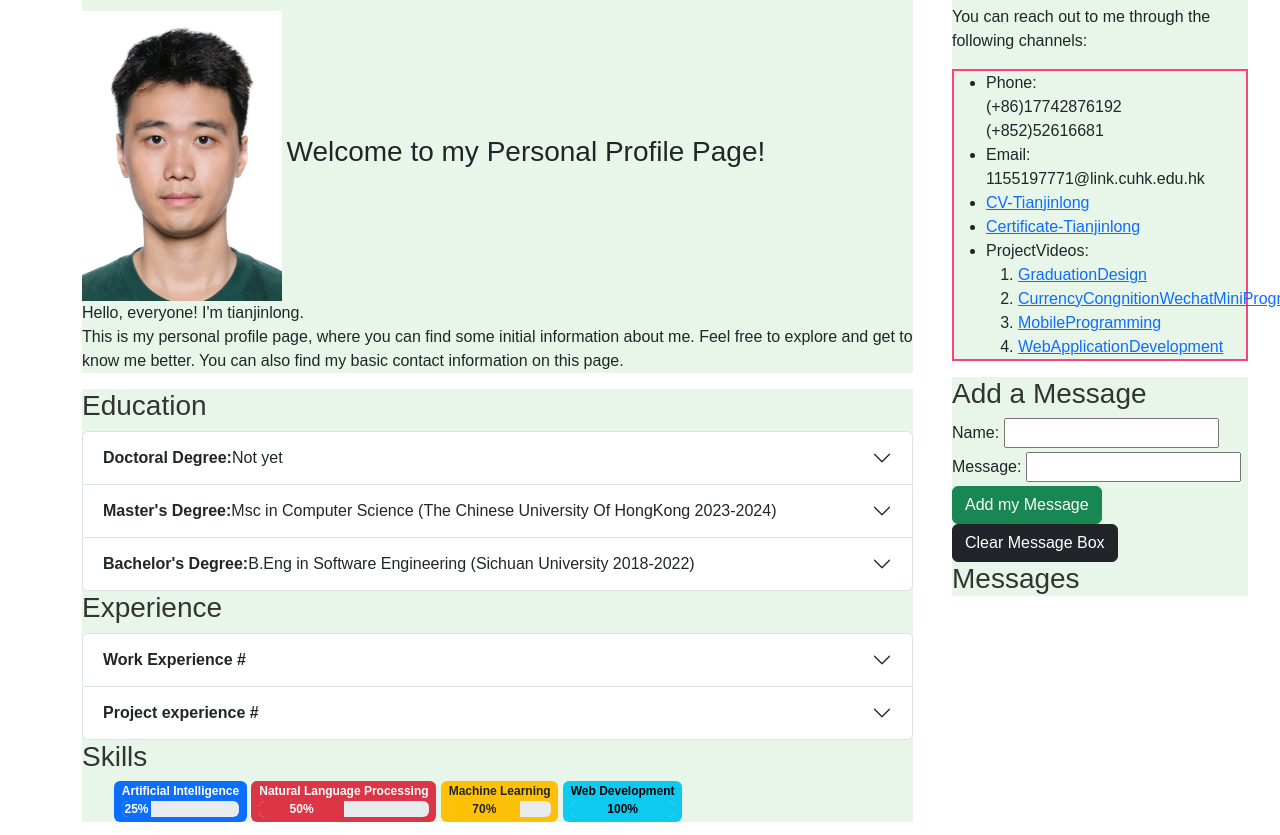
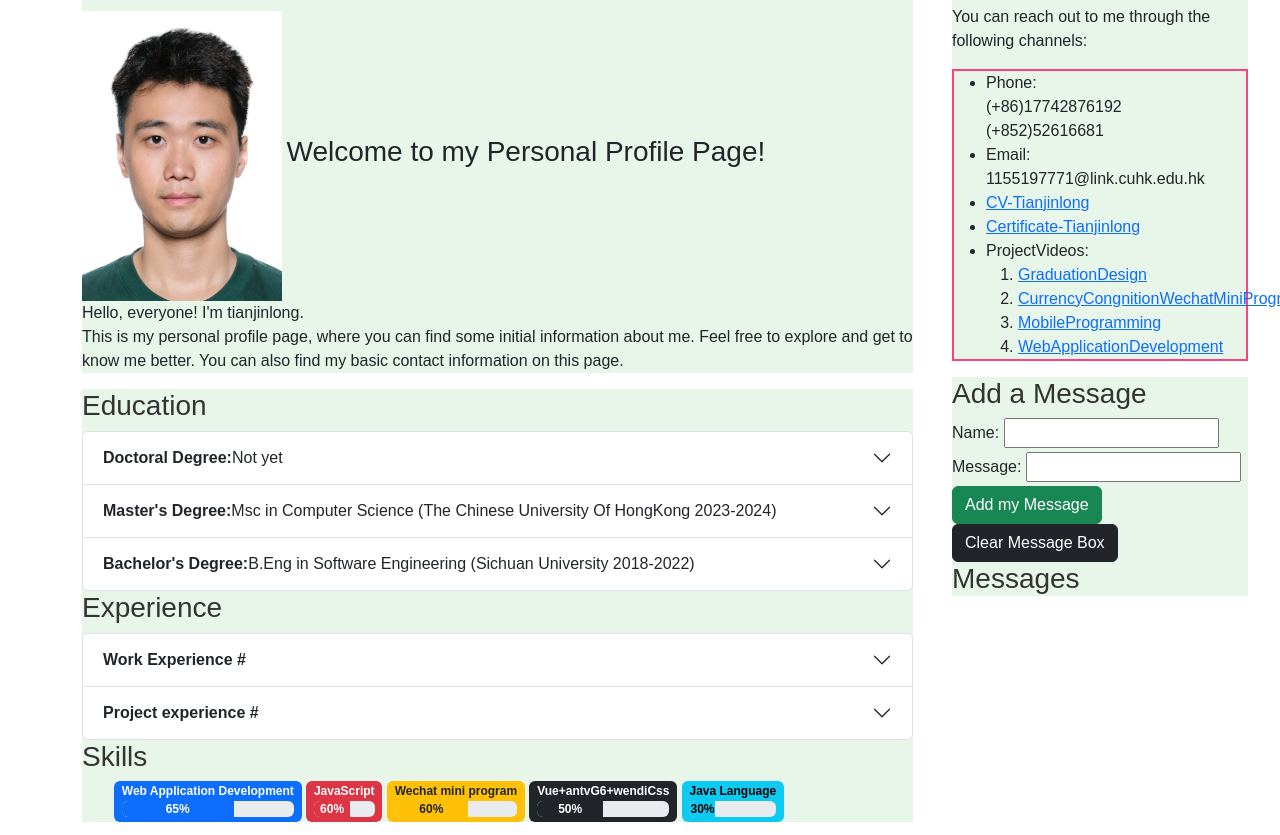
Before and after one commit to Tian-SCU/tianjinlong_personalHomePage, a plain HTML site: page index.html in a window 1280 px wide. Shown: the part 87-922 px from the top of the page. Drawn offline with nearby package versions, Linux system fonts and the light colour scheme.

Commit message:
Add files via upload
【fix】更新Skills部分+donutChart的更新

```diff
--- a/index.html
+++ b/index.html
@@ -36,7 +36,8 @@ DOCUMENTATION (10%):
     <script src="script.js"></script>
 </head>
 
-<body onload="setEvent()">
+<!-- <body onload="setEvent()"> -->
+<body>
     <header>
         <h1 class="text-center">TianJinLong - Developer Personal Profile</h1>
     </header>
@@ -45,8 +46,8 @@ DOCUMENTATION (10%):
         <div class="row">
             <!-- About Me/Education/Skills. Brief introduction -->
             <div class="col-9 about-me-container">
+                <!-- Personal image & personal information -->
                 <section>
-                    <!-- Personal image & personal information -->
                     <h2>About Me</h2>
                     <img src="tianjinlong_profilephoto.jpg" alt="TianJinLong's Profile Photo">
                     <scan class="fs-3">Welcome to my Personal Profile Page!</scan>
@@ -292,35 +293,42 @@ DOCUMENTATION (10%):
                 <section>
                     <h2>Skills</h2>
                     <ul>
-                        <li class="badge bg-primary">Artificial Intelligence
-                            <div class="progress mt-1" role="progressbar" aria-label="Artificial Intelligence progress"
-                                aria-valuenow="25" aria-valuemin="0" aria-valuemax="100">
-                                <div class="progress-bar bg-primary" style="width: 25%">25%</div>
+                        <li class="badge bg-primary">Web Application Development
+                            <div class="progress mt-1" role="progressbar" aria-label="Web Application Development progress"
+                                aria-valuenow="65" aria-valuemin="0" aria-valuemax="100">
+                                <div class="progress-bar bg-primary" style="width: 65%">65%</div>
                             </div>
                         </li>
-                        <li class="badge bg-danger">Natural Language Processing
+                        <li class="badge bg-danger">JavaScript
                             <div class="progress mt-1" role="progressbar"
-                                aria-label="Natural Language Processing progress" aria-valuenow="50" aria-valuemin="0"
+                                aria-label="JavaScript progress" aria-valuenow="60" aria-valuemin="0"
                                 aria-valuemax="100">
-                                <div class="progress-bar bg-danger" style="width: 50%">50%</div>
+                                <div class="progress-bar bg-danger" style="width: 60%">60%</div>
                             </div>
                         </li>
-                        <li class="badge bg-warning text-dark">Machine Learning
-                            <div class="progress mt-1" role="progressbar" aria-label="Machine Learning progress"
-                                aria-valuenow="70" aria-valuemin="0" aria-valuemax="100">
-                                <div class="progress-bar bg-warning text-dark" style="width: 70%">70%</div>
+                        <li class="badge bg-warning text-dark">Wechat mini program
+                            <div class="progress mt-1" role="progressbar" aria-label="Wechat mini program progress"
+                                aria-valuenow="60" aria-valuemin="0" aria-valuemax="100">
+                                <div class="progress-bar bg-warning text-dark" style="width: 60%">60%</div>
                             </div>
                         </li>
-                        <li class="badge text-bg-info">Web Development
-                            <div class="progress mt-1" role="progressbar" aria-label="Machine Learning progress"
-                                aria-valuenow="100" aria-valuemin="0" aria-valuemax="100">
-                                <div class="progress-bar text-bg-info" style="width: 100%">100%</div>
+                        <li class="badge text-bg-dark">Vue+antvG6+wendiCss
+                            <div class="progress mt-1" role="progressbar" aria-label="Vue progress"
+                                aria-valuenow="50" aria-valuemin="0" aria-valuemax="100">
+                                <div class="progress-bar text-bg-dark" style="width: 50%">50%</div>
+                            </div>
+                        </li>
+                        <li class="badge text-bg-info">Java Language
+                            <div class="progress mt-1" role="progressbar" aria-label="Java progress"
+                                aria-valuenow="30" aria-valuemin="0" aria-valuemax="100">
+                                <div class="progress-bar text-bg-info" style="width: 30%">30%</div>
                             </div>
                         </li>
                     </ul>
                 </section>
 
-                <div id="areaChart"></div>
+                <!-- donutChart -->
+                <div id="donutChart"></div>
             </div>
 
             <!-- Contact & Add message information -->
```
